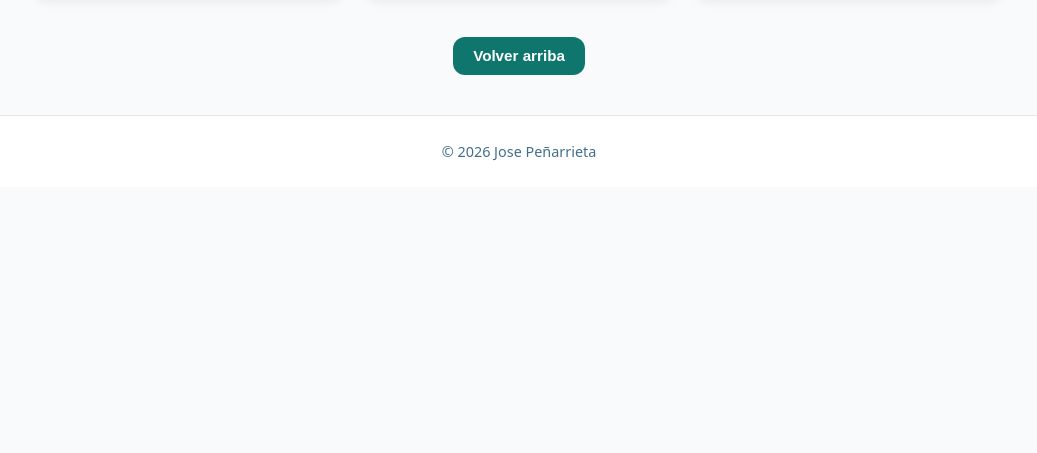
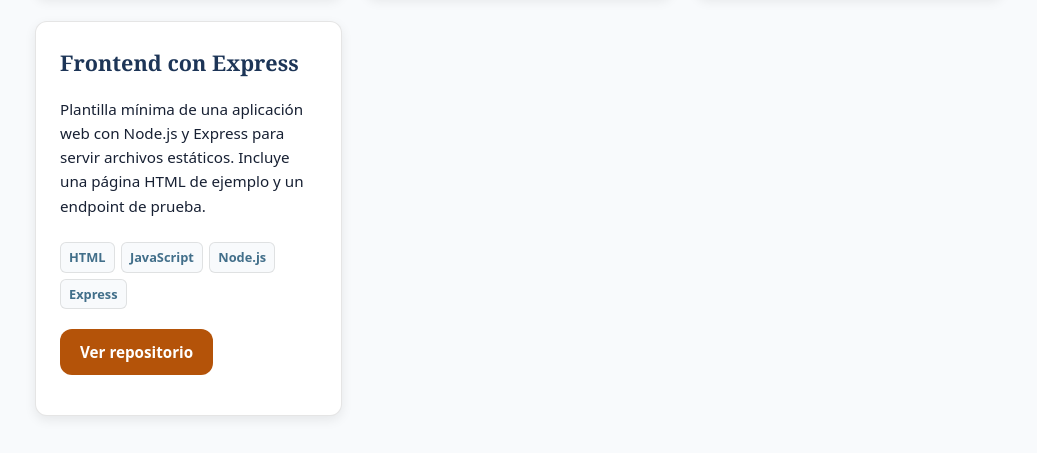
Before and after one commit to joseiverp/pagina-personal, a website: page site/proyectos.html in a window 1280 px wide. Shown: the part 719-1172 px from the top of the page, without its empty margins (121-1158 px from the left). Before the commit the page ends 906 px from the top, so only its background shows below. Drawn offline with Linux system fonts and the light colour scheme.

Commit message:
Añade cuarto proyecto y cambia color de acento

```diff
--- a/site/css/estilos.css
+++ b/site/css/estilos.css
@@ -3,7 +3,7 @@
   --color-secundario: #426F8A;
   --color-fondo: #F8FAFC;
   --color-texto: #172033;
-  --color-acento: #0F766E;
+  --color-acento: #B45309;
   --color-tarjeta: #ffffff;
   --color-borde: rgba(0, 0, 0, 0.1);
   --color-sombra: rgba(0, 0, 0, 0.08);
--- a/site/proyectos.html
+++ b/site/proyectos.html
@@ -66,6 +66,18 @@
           </ul>
           <p><a href="https://github.com/DAW2ProyectoIntermodular/ProyectoIntermodular" class="btn" target="_blank" rel="noopener noreferrer">Ver repositorio</a></p>
         </article>
+
+        <article class="proyecto">
+          <h2>Frontend con Express</h2>
+          <p>Plantilla mínima de una aplicación web con Node.js y Express para servir archivos estáticos. Incluye una página HTML de ejemplo y un endpoint de prueba.</p>
+          <ul class="tecnologias">
+            <li>HTML</li>
+            <li>JavaScript</li>
+            <li>Node.js</li>
+            <li>Express</li>
+          </ul>
+          <p><a href="https://github.com/joseiverp/frontend" class="btn" target="_blank" rel="noopener noreferrer">Ver repositorio</a></p>
+        </article>
       </div>
     </section>
 
```
Also changed, not shown: tests/perfil.mjs (+8 -2 lines).
